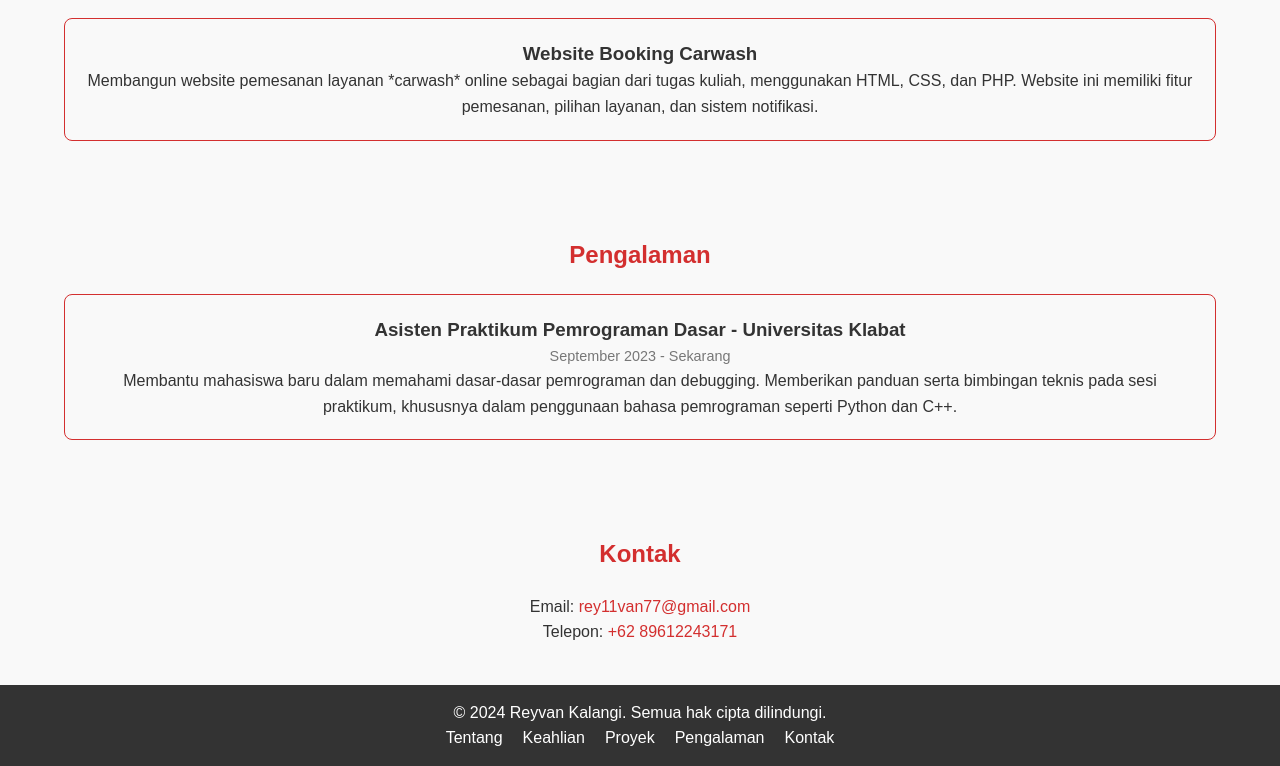
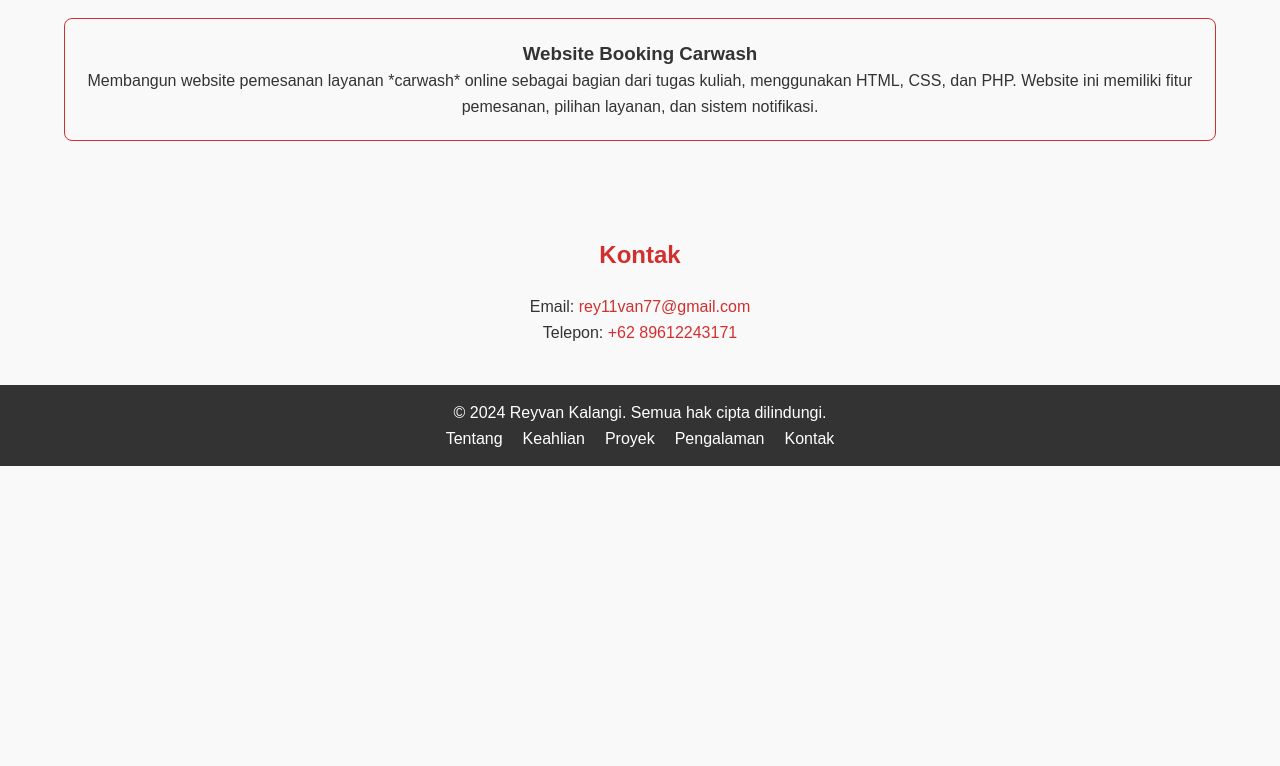
Before and after one commit to Reyvanclief7/bio_website, a React (Create React App) app: page / in a window 1280 px wide. Shown: the part 1349-2115 px from the top of the page. After the commit the page ends 1815 px from the top, so only its background shows below. Built offline with nearby package versions, Linux system fonts and the light colour scheme.

Commit message:
adding components skills and project

```diff
--- a/src/App.js
+++ b/src/App.js
@@ -1,94 +1,17 @@
 import React from "react";
 import Header from "./components/header";
+import About from "./components/about";
+import Skills from "./components/skills";
+import Project from "./components/project";
 
 const App = () => {
   return (
     <div>
       <Header />
-      <section id="about" className="section">
-        <div className="container">
-          <h2>Tentang Saya</h2>
-          <p>
-            Saya Reyvan Kalangi, mahasiswa semester 5 jurusan Teknologi
-            Informasi di Universitas Klabat. Saya memiliki minat besar dalam
-            pengembangan *website* dan *game*, serta senang mengerjakan proyek
-            yang melibatkan pemrograman dan desain. Saat ini saya terus belajar
-            untuk memperdalam kemampuan teknis dalam dua bidang tersebut.
-          </p>
-        </div>
-      </section>
-      <section id="skills" className="section">
-        <div className="container">
-          <h2>Keahlian</h2>
-          <div className="skills-container">
-            <div className="skill">
-              <h3>Pemrograman</h3>
-              <p>PHP, C#, C++, HTML, CSS, JavaScript, Python</p>
-            </div>
-            <div className="skill">
-              <h3>Pengembangan Website</h3>
-              <p>Front-end &amp; Back-end Web Development</p>
-            </div>
-            <div className="skill">
-              <h3>Game Development</h3>
-              <p>Dasar-dasar Game Design dan Pengembangan</p>
-            </div>
-            <div className="skill">
-              <h3>Basis Data</h3>
-              <p>MySQL, Microsoft SQL Server</p>
-            </div>
-          </div>
-        </div>
-      </section>
-      <section id="projects" className="section">
-        <div className="container">
-          <h2>Proyek</h2>
-          <div className="project">
-            <h3>Sistem Inventory Puskesmas</h3>
-            <p>
-              Membuat sistem inventaris sederhana untuk Puskesmas dengan
-              menggunakan PHP dan MySQL. Sistem ini dirancang untuk memudahkan
-              pencatatan stok obat, alat medis, dan kebutuhan operasional
-              lainnya.
-            </p>
-          </div>
-          <div className="project">
-            <h3>Website Download Gambar</h3>
-            <p>
-              Mengembangkan website untuk mendownload gambar bebas, dengan
-              berbagai kategori seperti alam, teknologi, dan seni. Website ini
-              dilengkapi fitur pencarian, kategori gambar, serta sistem unduh
-              yang cepat dan efisien. Proyek ini dirancang untuk memudahkan
-              pengguna dalam mencari dan mendownload gambar berkualitas tinggi
-              untuk berbagai keperluan.
-            </p>
-          </div>
-          <div className="project">
-            <h3>Website Booking Carwash</h3>
-            <p>
-              Membangun website pemesanan layanan *carwash* online sebagai
-              bagian dari tugas kuliah, menggunakan HTML, CSS, dan PHP. Website
-              ini memiliki fitur pemesanan, pilihan layanan, dan sistem
-              notifikasi.
-            </p>
-          </div>
-        </div>
-      </section>
-      <section id="experience" className="section">
-        <div className="container">
-          <h2>Pengalaman</h2>
-          <div className="experience">
-            <h3>Asisten Praktikum Pemrograman Dasar - Universitas Klabat</h3>
-            <p className="date">September 2023 - Sekarang</p>
-            <p>
-              Membantu mahasiswa baru dalam memahami dasar-dasar pemrograman dan
-              debugging. Memberikan panduan serta bimbingan teknis pada sesi
-              praktikum, khususnya dalam penggunaan bahasa pemrograman seperti
-              Python dan C++.
-            </p>
-          </div>
-        </div>
-      </section>
+      <About />
+      <Skills />
+      <Project />
+
       <section id="contact" className="section">
         <div className="container">
           <h2>Kontak</h2>
--- /dev/null
+++ b/src/components/about/index.js
@@ -0,0 +1,18 @@
+const about = () => {
+  return (
+    <section id="about" className="section">
+    <div className="container">
+      <h2>Tentang Saya</h2>
+      <p>
+        Saya Reyvan Kalangi, mahasiswa semester 5 jurusan Teknologi
+        Informasi di Universitas Klabat. Saya memiliki minat besar dalam
+        pengembangan *website* dan *game*, serta senang mengerjakan proyek
+        yang melibatkan pemrograman dan desain. Saat ini saya terus belajar
+        untuk memperdalam kemampuan teknis dalam dua bidang tersebut.
+      </p>
+    </div>
+  </section>
+  )
+}
+
+export default about;
--- /dev/null
+++ b/src/components/project/index.js
@@ -0,0 +1,42 @@
+import skills from "../skills"
+
+const project = () => {
+  return (
+    <section id="projects" className="section">
+    <div className="container">
+      <h2>Proyek</h2>
+      <div className="project">
+        <h3>Sistem Inventory Puskesmas</h3>
+        <p>
+          Membuat sistem inventaris sederhana untuk Puskesmas dengan
+          menggunakan PHP dan MySQL. Sistem ini dirancang untuk memudahkan
+          pencatatan stok obat, alat medis, dan kebutuhan operasional
+          lainnya.
+        </p>
+      </div>
+      <div className="project">
+        <h3>Website Download Gambar</h3>
+        <p>
+          Mengembangkan website untuk mendownload gambar bebas, dengan
+          berbagai kategori seperti alam, teknologi, dan seni. Website ini
+          dilengkapi fitur pencarian, kategori gambar, serta sistem unduh
+          yang cepat dan efisien. Proyek ini dirancang untuk memudahkan
+          pengguna dalam mencari dan mendownload gambar berkualitas tinggi
+          untuk berbagai keperluan.
+        </p>
+      </div>
+      <div className="project">
+        <h3>Website Booking Carwash</h3>
+        <p>
+          Membangun website pemesanan layanan *carwash* online sebagai
+          bagian dari tugas kuliah, menggunakan HTML, CSS, dan PHP. Website
+          ini memiliki fitur pemesanan, pilihan layanan, dan sistem
+          notifikasi.
+        </p>
+      </div>
+    </div>
+  </section>
+  )
+}
+
+export default project;
--- /dev/null
+++ b/src/components/skills/index.js
@@ -0,0 +1,29 @@
+const skills = () => {
+  return (
+    <section id="skills" className="section">
+    <div className="container">
+      <h2>Keahlian</h2>
+      <div className="skills-container">
+        <div className="skill">
+          <h3>Pemrograman</h3>
+          <p>PHP, C#, C++, HTML, CSS, JavaScript, Python</p>
+        </div>
+        <div className="skill">
+          <h3>Pengembangan Website</h3>
+          <p>Front-end &amp; Back-end Web Development</p>
+        </div>
+        <div className="skill">
+          <h3>Game Development</h3>
+          <p>Dasar-dasar Game Design dan Pengembangan</p>
+        </div>
+        <div className="skill">
+          <h3>Basis Data</h3>
+          <p>MySQL, Microsoft SQL Server</p>
+        </div>
+      </div>
+    </div>
+  </section>
+  )
+}
+
+export default skills
```
